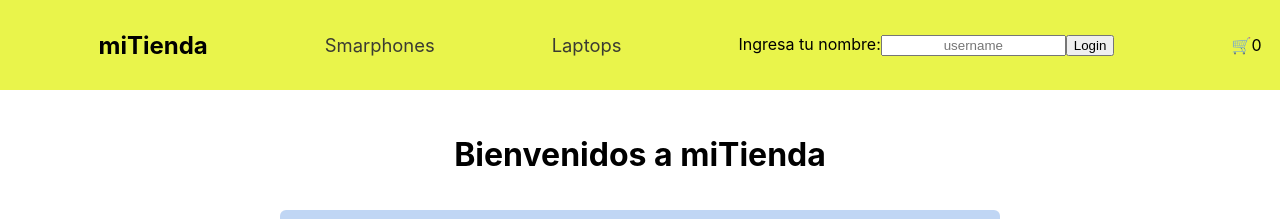
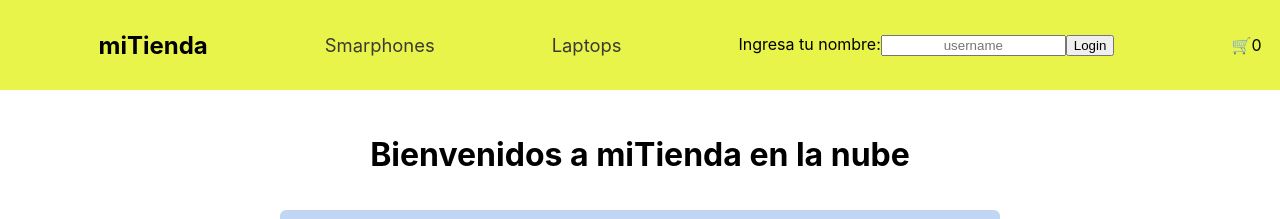
Before and after one commit to SSantiago90/react43580, a React (Create React App) app: page / in a window 1280 px wide. Shown: the top 219 px of the page. Built offline with nearby package versions, Linux system fonts and the light colour scheme; no server answers; the database is empty.

Commit message:
cambio titulo tienda

```diff
--- a/src/pages/HomePage.jsx
+++ b/src/pages/HomePage.jsx
@@ -4,8 +4,7 @@ import ItemListContainer from "../components/ItemListContainer/ItemListContainer
 function HomePage() {
   return (
     <div>
-      <h1>Bienvenidos a miTienda</h1>
-      {/* ....... */}
+      <h1>Bienvenidos a miTienda en la nube</h1>
       <ItemListContainer />
     </div>
   );
```
